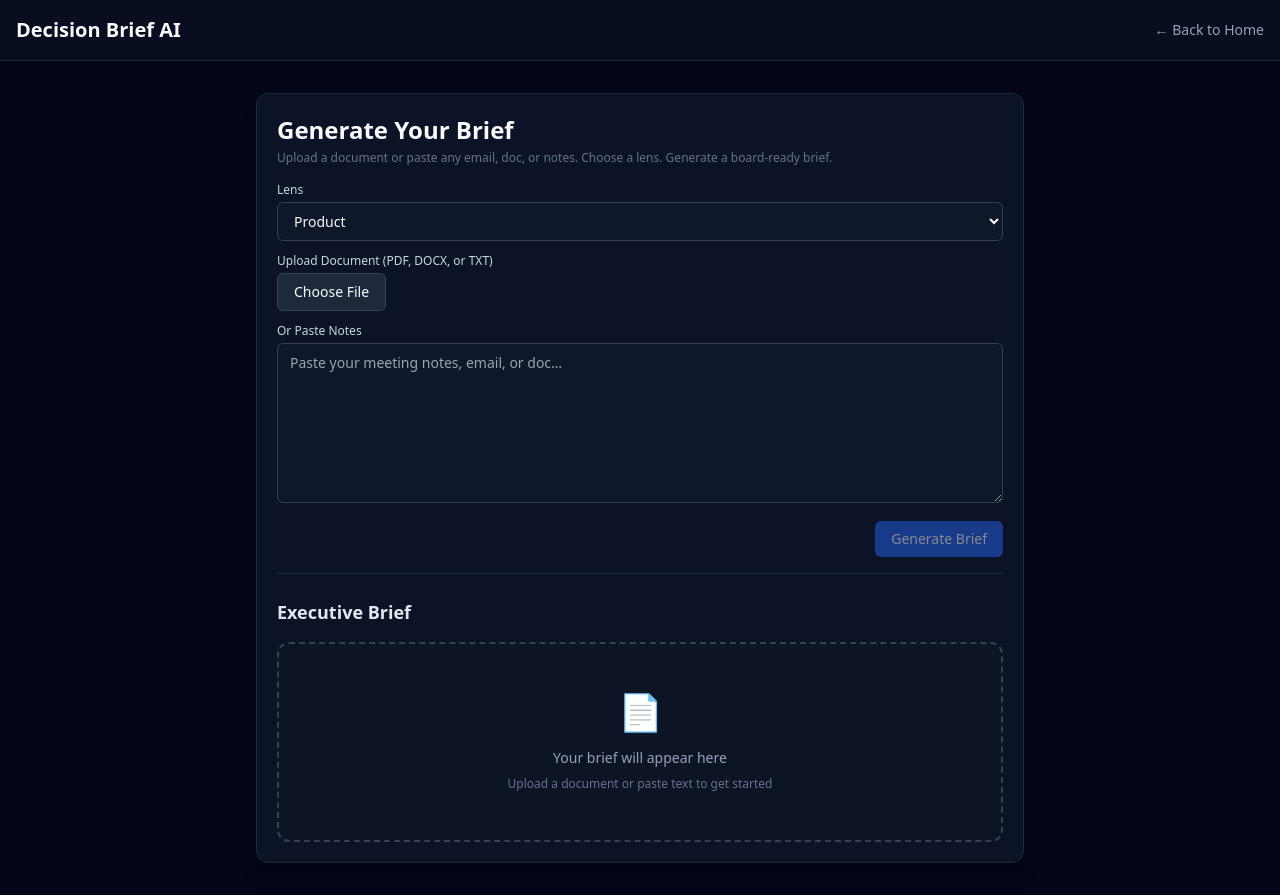
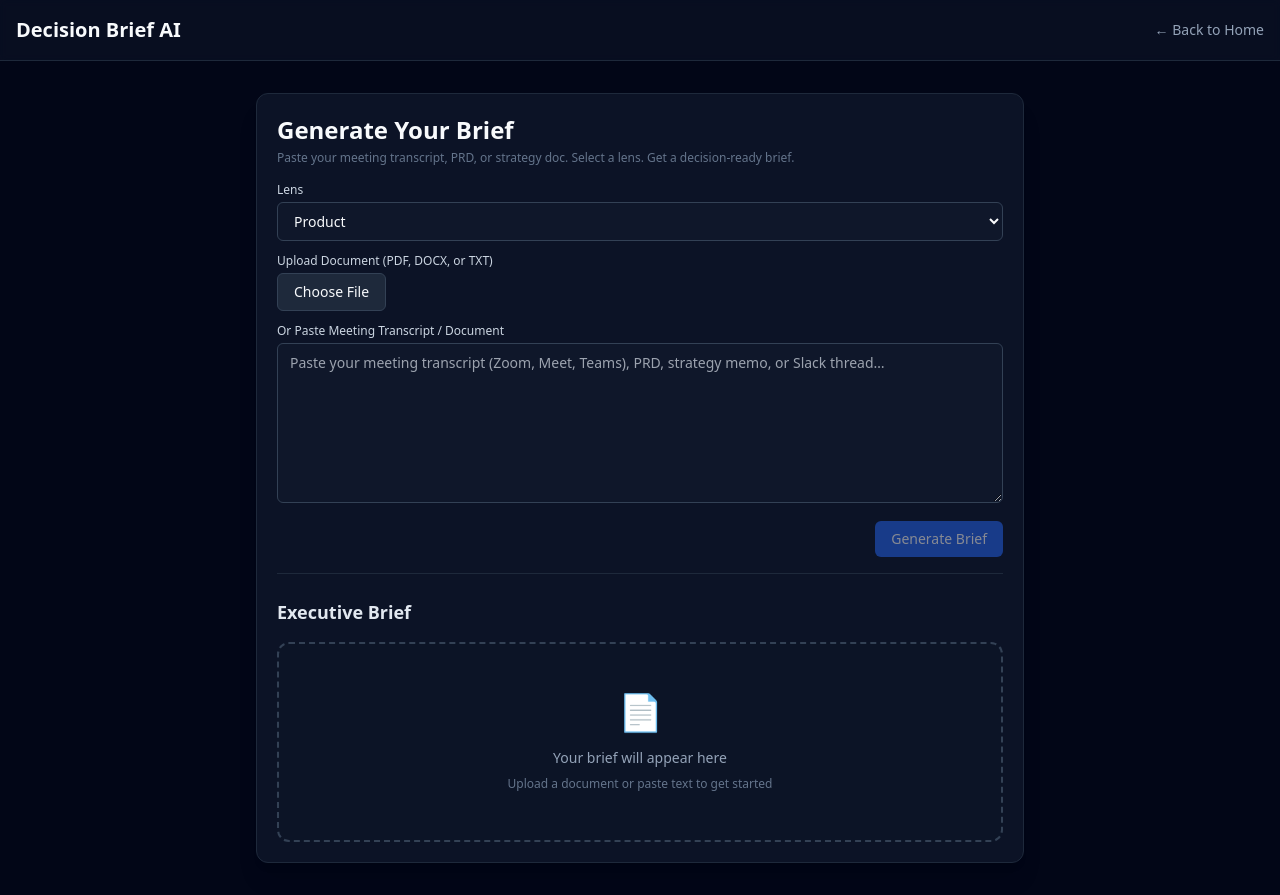
Before and after one commit to amitstar69/decision-brief-ai, a Next.js app: page /app in a window 1280 px wide. Built offline with nearby package versions, Linux system fonts and the light colour scheme.

Commit message:
Update page.tsx

```diff
--- a/src/app/app/page.tsx
+++ b/src/app/app/page.tsx
@@ -183,9 +183,9 @@
           <div className="w-full max-w-3xl border border-slate-800 rounded-xl p-5 bg-slate-900/80 shadow-xl">
             <div className="mb-4">
               <h1 className="text-2xl font-semibold text-slate-50">Generate Your Brief</h1>
-              <p className="text-xs text-slate-500 mt-1">
-                Upload a document or paste any email, doc, or notes. Choose a lens. Generate a board-ready brief.
-              </p>
+             <p className="text-xs text-slate-500 mt-1">
+    Paste your meeting transcript, PRD, or strategy doc. Select a lens. Get a decision-ready brief.
+  </p>
             </div>
 
             {/* MAIN BRIEF FORM */}
@@ -252,12 +252,12 @@
               </div>
 
               <div>
-                <label className="block text-xs font-medium text-slate-300 mb-1">
-                  Or Paste Notes {uploadedFile && '(append to uploaded document)'}
-                </label>
+              <label className="block text-xs font-medium text-slate-300 mb-1">
+    Or Paste Meeting Transcript / Document {uploadedFile && '(append to uploaded document)'}
+  </label>
                 <textarea
                   className="w-full h-40 rounded-md border border-slate-700 bg-slate-900 px-3 py-2 text-sm leading-relaxed resize-y text-slate-50"
-                  placeholder="Paste your meeting notes, email, or doc…"
+  placeholder="Paste your meeting transcript (Zoom, Meet, Teams), PRD, strategy memo, or Slack thread…"
                   value={content}
                   onChange={(e) => setContent(e.target.value)}
                   disabled={isLoading || isParsingFile}
```
